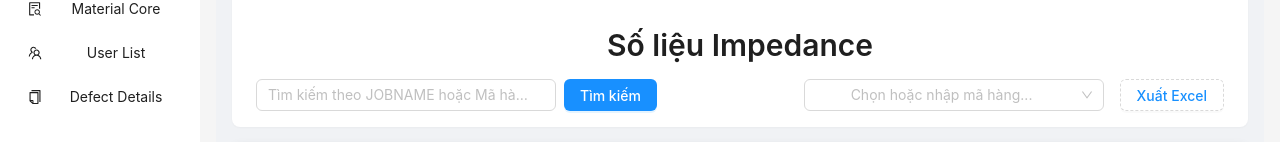
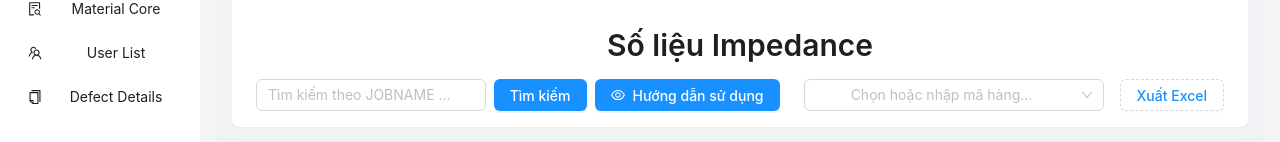
Before and after one commit to hoangnam28/manage_work_app, a React (Create React App) app: page /impedance in a window 1280 px wide. Shown: the part 168-310 px from the top of the page. Built offline with nearby package versions, Linux system fonts and the light colour scheme; no server answers; sample sign-in values are in the browser's storage.

Commit message:
Create: user guide

```diff
--- a/src/pages/Impedance.js
+++ b/src/pages/Impedance.js
@@ -6,6 +6,7 @@ import CreateImpedanceModal from '../components/modal/CreateImpedanceModal';
 import UpdateImpedanceModal from '../components/modal/UpdateImpedanceModal';
 import ImportImpedanceModal from '../components/modal/ImportImpedanceModal';
 import { fetchImpedanceData, createImpedance, updateImpedance, softDeleteImpedance, importImpedance } from '../utils/api';
+import { EyeOutlined } from "@ant-design/icons";
 import { toast, Toaster } from 'sonner';
 import * as XLSX from 'xlsx';
 import './Impedance.css';
@@ -406,6 +407,14 @@ const Impedance = () => {
               >
                 Tìm kiếm
               </Button>
+              <Button
+                type="primary"
+                icon={<EyeOutlined />}
+                onClick={() => window.open('/user_guide_imp.pdf', '_blank', 'noopener,noreferrer')}
+                style={{ background: '#1890ff', borderColor: '#1890ff' }}
+              >
+                Hướng dẫn sử dụng
+              </Button>
             </div>
             <Select
               mode="multiple"
```
Also changed, not shown: 1 other file (tests, documents, lock files or other folders).
